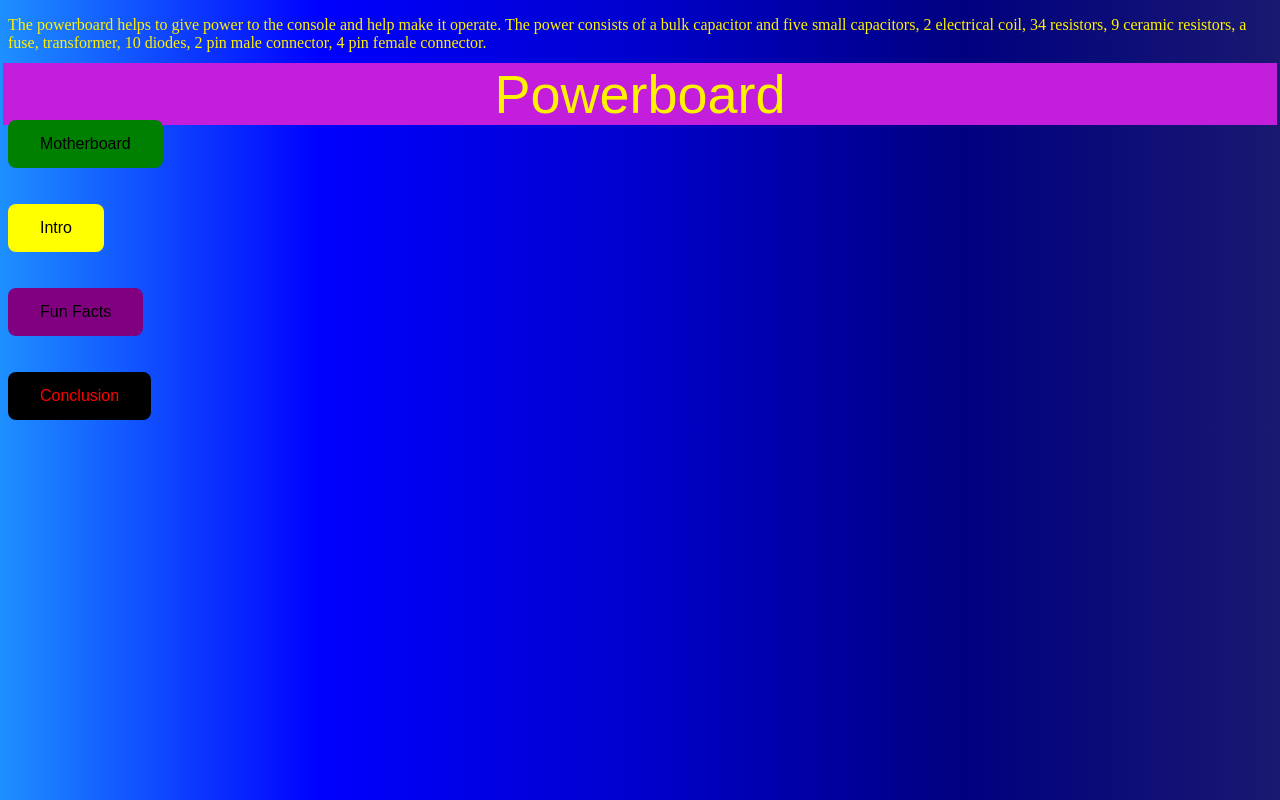
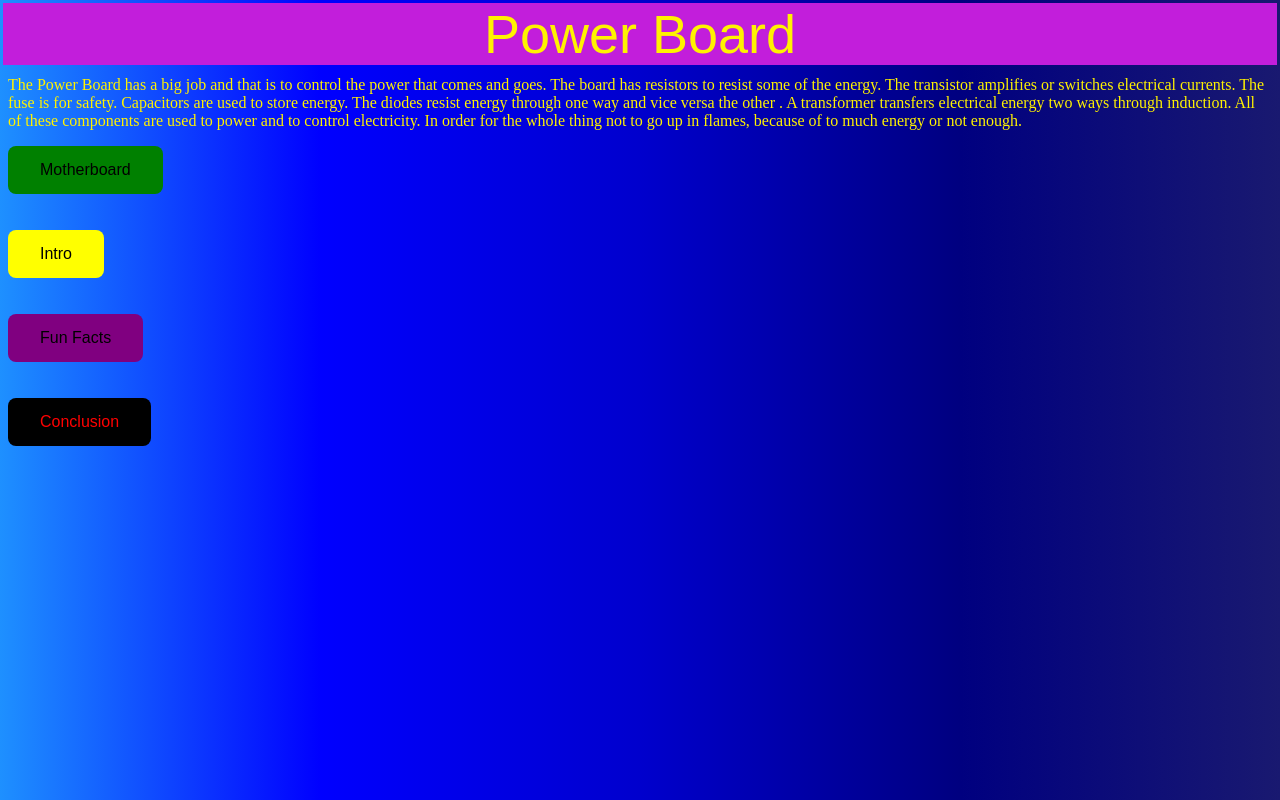
Before and after one commit to Stacyrose11/Stacyrose11.github.io, a plain HTML site: page Powerboard.html in a window 1280 px wide. Drawn offline with Linux system fonts and the light colour scheme.

Commit message:
Update Powerboard.html

```diff
--- a/Powerboard.html
+++ b/Powerboard.html
@@ -86,13 +86,14 @@ transform: translateY(4px);
 </style>
 </head>
 <body>
+<p id="header">Power Board</p>
+<p>The Power Board has a big job and that is to control the power that comes and goes. The board has
+resistors to resist some of the energy. The transistor amplifies or switches electrical currents. The
+fuse is for safety. Capacitors are used to store energy. The diodes resist energy through one way and
+vice versa the other . A transformer transfers electrical energy two ways through induction. All of these
+components are used to power and to control electricity. In order for the whole thing not to go up in
+flames, because of to much energy or not enough.</p>
 
-<p>The powerboard helps to give power to the console and help make it
-operate. The power consists of a bulk capacitor and five small
-capacitors, 2 electrical coil, 34 resistors, 9 ceramic resistors,
-a fuse, transformer, 10 diodes, 2 pin male connector, 4 pin female
-connector. </p>
-<p id="header">Powerboard</p>
 <a href="Motherboard.html"><button id="mbButton">Motherboard</button></a><br><br><br>
 <a href="index.html"><button id="pbButton">Intro</button></a><br><br><br>
 <a href="funfacts.html"><button id="ffButton">Fun Facts</button></a><br><br><br>
```
